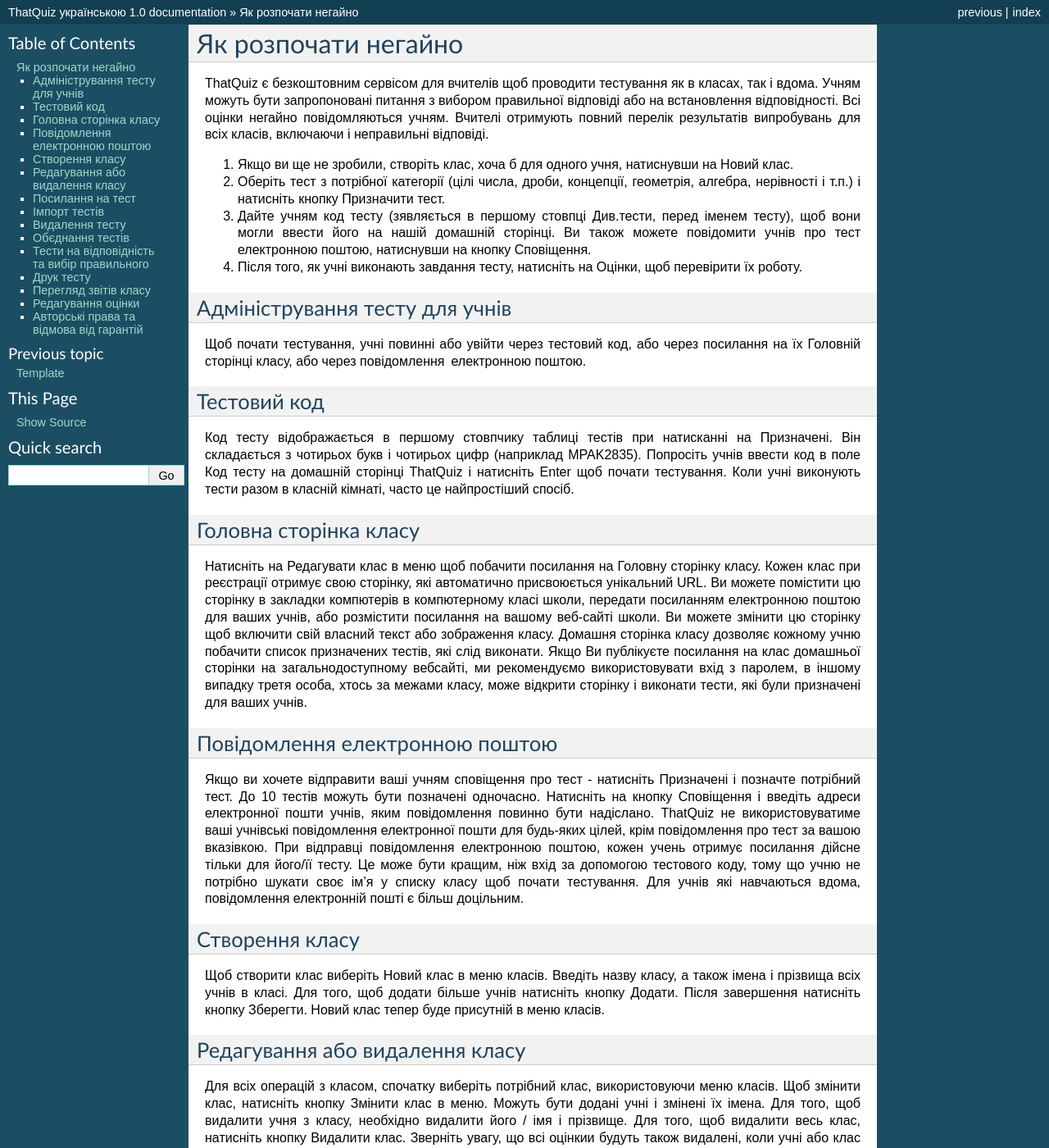
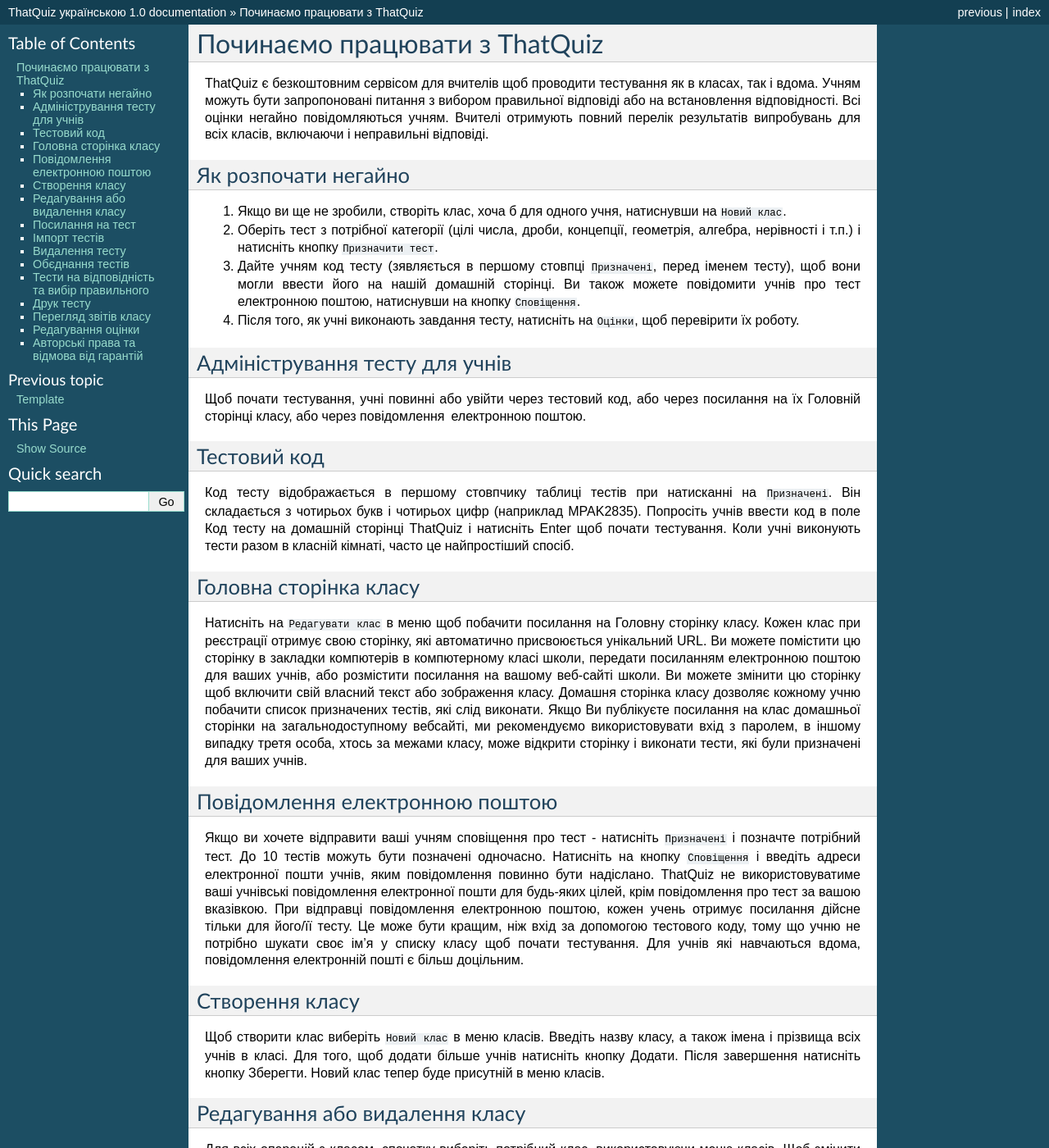
Before and after one commit to Gromko/ThatQuizUA, a Sphinx documentation site: the page built from docs/usage.rst, in a window 1280 px wide and 1400 px high. Shown: the whole window at 82% size. Built offline with Sphinx 7.4.7, drawn with Linux system fonts in a browser that asks for light colours; some of the changed text lies outside the part shown.

Commit message:
Update usage.rst

```diff
--- a/docs/usage.rst
+++ b/docs/usage.rst
@@ -1,13 +1,14 @@
 ========
-Як розпочати негайно
+Починаємо працювати з ThatQuiz
 ========
-
 ThatQuiz є безкоштовним сервісом для вчителів щоб проводити тестування як в класах, так і вдома. Учням можуть бути запропоновані питання з вибором правильної відповіді або на встановлення відповідності. Всі оцінки негайно повідомляються учням. Вчителі отримують повний перелік результатів випробувань для всіх класів, включаючи і неправильні відповіді.
 
-#. Якщо ви ще не зробили, створіть клас, хоча б для одного учня, натиснувши на Новий клас.
-#. Оберіть тест з потрібної категорії (цілі числа, дроби, концепції, геометрія, алгебра, нерівності і т.п.) і натисніть кнопку Призначити тест.
-#. Дайте учням код тесту (зявляється в першому стовпці Див.тести, перед іменем тесту), щоб вони могли ввести його на нашій домашній сторінці. Ви також можете повідомити учнів про тест електронною поштою, натиснувши на кнопку Сповіщення.
-#. Після того, як учні виконають завдання тесту, натисніть на Оцінки, щоб перевірити їх роботу.
+Як розпочати негайно
+--------------------
+#. Якщо ви ще не зробили, створіть клас, хоча б для одного учня, натиснувши на ``Новий клас``.
+#. Оберіть тест з потрібної категорії (цілі числа, дроби, концепції, геометрія, алгебра, нерівності і т.п.) і натисніть кнопку ``Призначити тест``.
+#. Дайте учням код тесту (зявляється в першому стовпці ``Призначені``, перед іменем тесту), щоб вони могли ввести його на нашій домашній сторінці. Ви також можете повідомити учнів про тест електронною поштою, натиснувши на кнопку ``Сповіщення``.
+#. Після того, як учні виконають завдання тесту, натисніть на ``Оцінки``, щоб перевірити їх роботу.
 
 Адміністрування тесту для учнів
 -------------------------------
@@ -15,52 +16,52 @@
 
 Тестовий код
 ------------
-Код тесту відображається в першому стовпчику таблиці тестів при натисканні на Призначені. Він складається з чотирьох букв і чотирьох цифр (наприклад MPAK2835). Попросіть учнів ввести код в поле Код тесту на домашній сторінці ThatQuiz і натисніть Enter щоб почати тестування. Коли учні виконують тести разом в класній кімнаті, часто це найпростіший спосіб.
+Код тесту відображається в першому стовпчику таблиці тестів при натисканні на ``Призначені``. Він складається з чотирьох букв і чотирьох цифр (наприклад MPAK2835). Попросіть учнів ввести код в поле Код тесту на домашній сторінці ThatQuiz і натисніть Enter щоб почати тестування. Коли учні виконують тести разом в класній кімнаті, часто це найпростіший спосіб.
 
 Головна сторінка класу
 ----------------------
-Натисніть на Редагувати клас в меню щоб побачити посилання на Головну сторінку класу. Кожен клас при реєстрації отримує свою сторінку, які автоматично присвоюється унікальний URL. Ви можете помістити цю сторінку в закладки компютерів в компютерному класі школи, передати посиланням електронною поштою для ваших учнів, або розмістити посилання на вашому веб-сайті школи. Ви можете змінити цю сторінку щоб включити свій власний текст або зображення класу. Домашня сторінка класу дозволяє кожному учню побачити список призначених тестів, які слід виконати. Якщо Ви публікуєте посилання на клас домашньої сторінки на загальнодоступному вебсайті, ми рекомендуємо використовувати вхід з паролем, в іншому випадку третя особа, хтось за межами класу, може відкрити сторінку і виконати тести, які були призначені для ваших учнів.
+Натисніть на ``Редагувати клас`` в меню щоб побачити посилання на Головну сторінку класу. Кожен клас при реєстрації отримує свою сторінку, які автоматично присвоюється унікальний URL. Ви можете помістити цю сторінку в закладки компютерів в компютерному класі школи, передати посиланням електронною поштою для ваших учнів, або розмістити посилання на вашому веб-сайті школи. Ви можете змінити цю сторінку щоб включити свій власний текст або зображення класу. Домашня сторінка класу дозволяє кожному учню побачити список призначених тестів, які слід виконати. Якщо Ви публікуєте посилання на клас домашньої сторінки на загальнодоступному вебсайті, ми рекомендуємо використовувати вхід з паролем, в іншому випадку третя особа, хтось за межами класу, може відкрити сторінку і виконати тести, які були призначені для ваших учнів.
 
 Повідомлення електронною поштою
 -------------------------------
-Якщо ви хочете відправити ваші учням сповіщення про тест - натисніть Призначені і позначте потрібний тест. До 10 тестів можуть бути позначені одночасно. Натисніть на кнопку Сповіщення і введіть адреси електронної пошти учнів, яким повідомлення повинно бути надіслано. ThatQuiz не використовуватиме ваші учнівські повідомлення електронної пошти для будь-яких цілей, крім повідомлення про тест за вашою вказівкою. При відправці повідомлення електронною поштою, кожен учень отримує посилання дійсне тільки для його/її тесту. Це може бути кращим, ніж вхід за допомогою тестового коду, тому що учню не потрібно шукати своє ім’я у списку класу щоб почати тестування. Для учнів які навчаються вдома, повідомлення електронній пошті є більш доцільним.
+Якщо ви хочете відправити ваші учням сповіщення про тест - натисніть ``Призначені`` і позначте потрібний тест. До 10 тестів можуть бути позначені одночасно. Натисніть на кнопку ``Сповіщення`` і введіть адреси електронної пошти учнів, яким повідомлення повинно бути надіслано. ThatQuiz не використовуватиме ваші учнівські повідомлення електронної пошти для будь-яких цілей, крім повідомлення про тест за вашою вказівкою. При відправці повідомлення електронною поштою, кожен учень отримує посилання дійсне тільки для його/її тесту. Це може бути кращим, ніж вхід за допомогою тестового коду, тому що учню не потрібно шукати своє ім’я у списку класу щоб почати тестування. Для учнів які навчаються вдома, повідомлення електронній пошті є більш доцільним.
 
 Створення класу
 ---------------
-Щоб створити клас виберіть Новий клас в меню класів. Введіть назву класу, а також імена і прізвища всіх учнів в класі. Для того, щоб додати більше учнів натисніть кнопку Додати. Після завершення натисніть кнопку Зберегти. Новий клас тепер буде присутній в меню класів.
+Щоб створити клас виберіть ``Новий клас`` в меню класів. Введіть назву класу, а також імена і прізвища всіх учнів в класі. Для того, щоб додати більше учнів натисніть кнопку Додати. Після завершення натисніть кнопку Зберегти. Новий клас тепер буде присутній в меню класів.
 
 Редагування або видалення класу
 -------------------------------
-Для всіх операцій з класом, спочатку виберіть потрібний клас, використовуючи меню класів. Щоб змінити клас, натисніть кнопку Змінити клас в меню. Можуть бути додані учні і змінені їх імена. Для того, щоб видалити учня з класу, необхідно видалити його / імя і прізвище. Для того, щоб видалити весь клас, натисніть кнопку Видалити клас. Зверніть увагу, що всі оцінкии будуть також видалені, коли учні або клас буде видалений.
+Для всіх операцій з класом, спочатку виберіть потрібний клас, використовуючи меню класів. Щоб змінити клас, натисніть кнопку ``Змінити клас`` в меню. Можуть бути додані учні і змінені їх імена. Для того, щоб видалити учня з класу, необхідно видалити його / імя і прізвище. Для того, щоб видалити весь клас, натисніть кнопку Видалити клас. Зверніть увагу, що всі оцінкии будуть також видалені, коли учні або клас буде видалений.
 
 Посилання на тест
 -----------------
 Ви можете створити безпосереднє HTML-посилання на будь-який тест, використовуючи код тесту.
    http://www.thatquiz.org/uk/classtest?TESTCODE
 
-TESTCODE є рядком з восьми символів (наприклад MPAK2835), його можна знайти в розділі Призначені.
+TESTCODE є рядком з восьми символів (наприклад MPAK2835), його можна знайти в розділі ``Призначені``.
 
 Імпорт тестів
 -------------
-Якщо інший учитель створив тест, який ви хочете використовувати, натисніть на Імпорт зі сторінки Див. Тести. Введіть тестовий код тесту, який необхідно імпортувати - ви отримаєте свою власну копію цього тесту з новим тестовим кодом для вашого класу.
+Якщо інший учитель створив тест, який ви хочете використовувати, натисніть на ``Імпорт`` зі сторінки ``Огляд``. Введіть тестовий код тесту, який необхідно імпортувати - ви отримаєте свою власну копію цього тесту з новим тестовим кодом для вашого класу.
 
 Крім того, ви можете імпортувати тести на відповідність і тести на вибір з бібліотеки публічного тестування, натиснувши кнопку Огляд в меню Інші тести.
 
 Видалення тесту
 ---------------
-Щоб видалити або скасувати тест, який був присвоєний клас, натисніть на Призначеніи в меню класів. Позначте тест, який буде видалений , і натисніть кнопку Видалити.
+Щоб видалити або скасувати тест, який був присвоєний клас, натисніть на ``Призначені`` в меню класів. Позначте тест, який буде видалений , і натисніть кнопку ``Видалити``.
 
 Обєднання тестів
 ----------------
-Тести можуть бути обєднані, щоб сформувати більший тест або іспит. Натисніть на Призначеніи в меню класів , щоб побачити повний список існуючих тестів. Позначте потрібні тести, а потім натисніть на кнопку Обєднати - новий тест формується з питань з вказаних тестів. Новий тест може бути відредагований, клацнувши на його назву ( «Обєднаний тест»).
+Тести можуть бути обєднані, щоб сформувати більший тест або іспит. Натисніть на ``Призначені`` в меню класів , щоб побачити повний список наявних тестів. Позначте потрібні тести, а потім натисніть на кнопку Обєднати - новий тест формується з питань з вказаних тестів. Новий тест може бути відредагований, клацнувши на його назву («Обєднаний тест»).
 
 Тести на відповідність та вибір правильного
 -------------------------------------------
-У доповнення до наявних тестів, ви можете створити свій власний тест на знаходження відповідності або на вибір правильного варіанту відповіді. У розділі меню Інші тести натисніть Створити, потім оберіть кнопку Відповідність або Вибір правильного. Важливо памятати , що тести на відповідність та вибір правильної відповіді повинні бути призначені після того, як вони будуть створені. Призначення тесту створює копію з тестовим кодом для класу. Призначені копії незалежні від оригінального тесту який ви розробили. Видалення або зміна копій не впливає на нього. Якщо в подальшому ви вносите зміни в тест, ви повинні призначити його знову, щоб зміни стали доступними для учнів.
+У доповнення до наявних тестів, ви можете створити свій власний тест на знаходження відповідності або на вибір правильного варіанту відповіді. У розділі меню ``Інші тести`` натисніть ``Створити``, потім оберіть кнопку ``Відповідність`` або ``Вибір правильного``. Важливо памятати , що тести на відповідність та вибір правильної відповіді повинні бути призначені після того, як вони будуть створені. Призначення тесту створює копію з тестовим кодом для класу. Призначені копії незалежні від оригінального тесту який ви розробили. Видалення або зміна копій не впливає на нього. Якщо в подальшому ви вносите зміни в тест, ви повинні призначити його знову, щоб зміни стали доступними для учнів.
 
 Друк тесту
 ----------
-Зі сторінки Призначені або сторінки розробки оберіть тест, який ви хочете роздрукувати, а потім натисніть кнопку друку. Версія тесту для друку версія буде відкриватися в новому вікні або вкладці. Для того, щоб контролювати, де будуть розриви сторінок при друку, натисніть на роздільники між питаннями. Нарешті, ви повинні натиснути на посилання Друк або використати меню друку браузера для того, щоб відправити сторінку на принтер.
+Зі сторінки ``Призначені`` або сторінки розробки оберіть тест, який ви хочете роздрукувати, а потім натисніть кнопку друку. Версія тесту для друку версія буде відкриватися в новому вікні або вкладці. Для того, щоб контролювати, де будуть розриви сторінок при друку, натисніть на роздільники між питаннями. Нарешті, ви повинні натиснути на посилання ``Друк`` або використати меню друку браузера для того, щоб відправити сторінку на принтер.
 
 Перегляд звітів класу
 ---------------------
@@ -68,13 +69,14 @@
 
 Редагування оцінки
 ------------------
-Для редагування оцінок спочатку клацніть по оцінкам в меню класів , щоб побачити всі оцінки. Якщо натиснути на окремій оцінку, ви можете побачити докладний звіт для цього класу, а також маєте можливість призначити інший рахунок для цього іспиту. Для того, щоб змінити клас на докладному звіті, натисніть на посилання [змінити] поруч з оцінкою, введіть нове числове значення, а потім натисніть клавішу Enter або натисніть кнопку [Зберегти].
+Для редагування оцінок спочатку клацніть по оцінкам в меню класів, щоб побачити всі оцінки. Якщо натиснути на окремій оцінку, ви можете побачити докладний звіт для цього класу, а також маєте можливість призначити інший рахунок для цього іспиту. Для того, щоб змінити клас на докладному звіті, натисніть на посилання ``змінити`` поруч з оцінкою, введіть нове числове значення, а потім натисніть клавішу Enter або натисніть кнопку ``Зберегти``.
 
-Видалення оцінок дозволяє тестувати учнів ще раз. Натисніть на Оцінки в меню класів, а потім кнопку Змінити. Натисніть на окремих оцінках, щоб вибрати їх для стирання. Натисніть на букву стовпця , щоб вибрати весь тест. Кнопка Очистити видалить всі оцінки , які були обрані.
+Видалення оцінок дозволяє тестувати учнів ще раз. Натисніть на Оцінки в меню класів, а потім кнопку ``Змінити``. Натисніть на окремих оцінках, щоб вибрати їх для стирання. Натисніть на букву стовпця , щоб вибрати весь тест. Кнопка Очистити видалить всі оцінки, які були обрані.
 
-Коли тест буде видалений з меню Призначені, оцінки за нього також будуть автоматично видалені.
+Коли тест буде видалений з меню ``Призначені``, оцінки за нього також будуть автоматично видалені.
 
 Авторські права та відмова від гарантій
 ---------------------------------------
 ThatQuiz - безкоштовний сайт для використання в освітніх цілях.
+
 Copyright © ThatQuiz. Цей онлайн-сервіс надано вам в надії, що він буде корисним для вас, але БЕЗ БУДЬ-ЯКИХ ГАРАНТІЙ; навіть без гарантій товарної придатності або придатності для певної мети.
```
